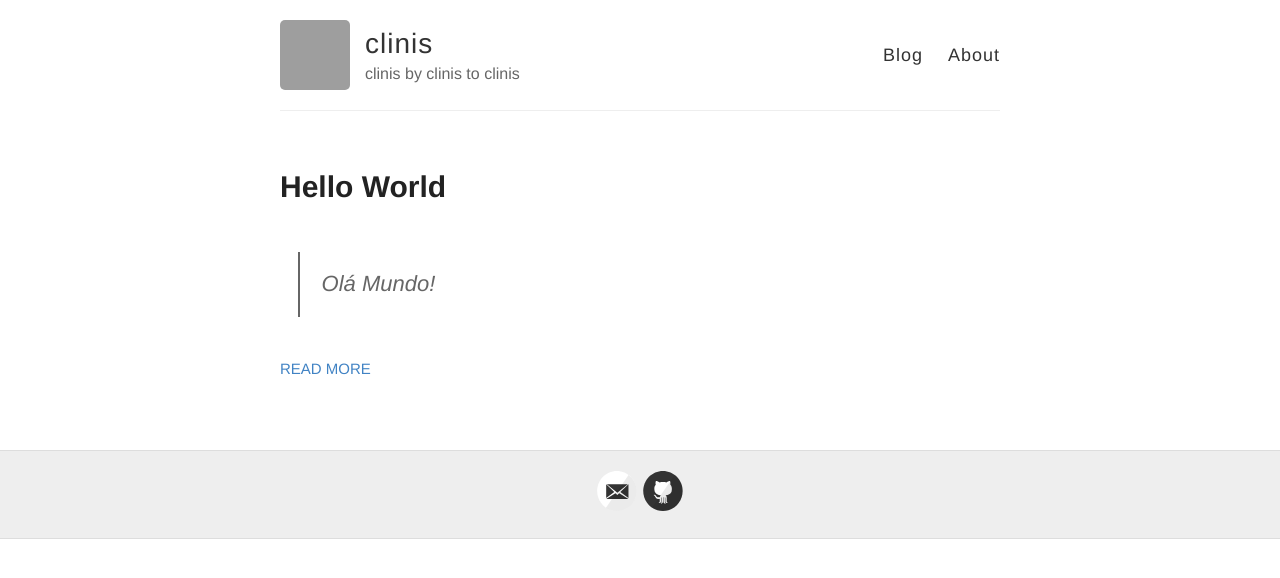
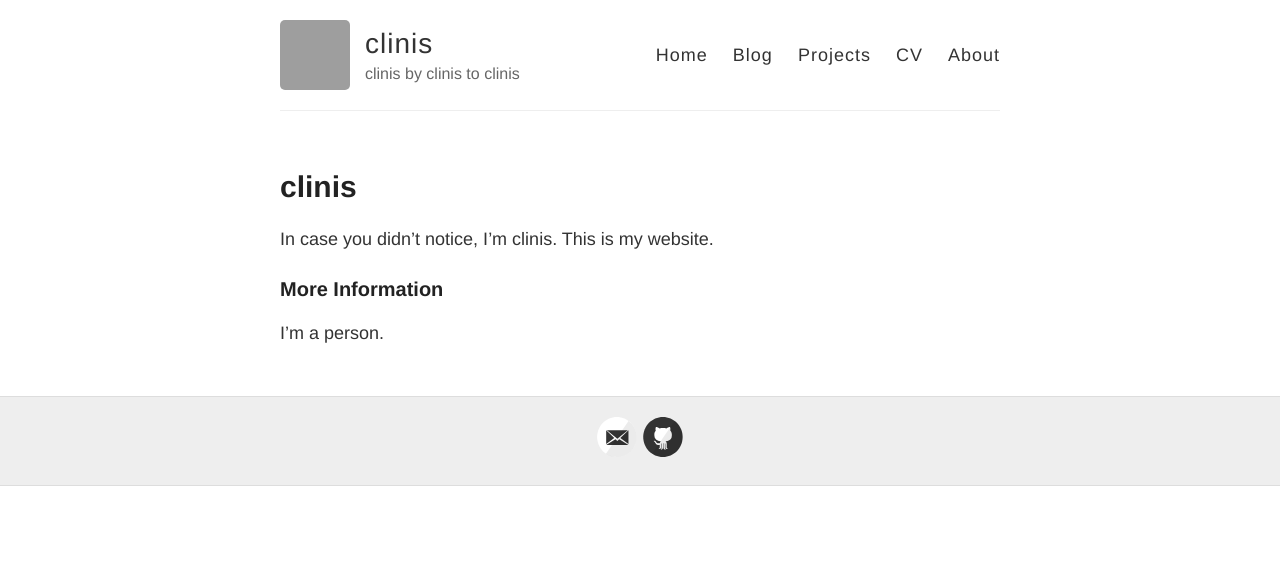
Before and after one commit to clinis/clinis.github.io, a Jekyll site: the page built from _pages/index.md, in a window 1280 px wide. Shown: the top 578 px of the page. Built offline with Jekyll 4.4.1, drawn with Linux system fonts in a browser that asks for light colours; grey boxes are pictures that could not be loaded.

Commit message:
Move pages to a folder
- moved pages to a folder;
- fixed 404 page.

```diff
--- a/_config.yml
+++ b/_config.yml
@@ -53,7 +53,7 @@ baseurl: ""
 # !! You don't need to change any of the configuration flags below !!
 #
 
-permalink: /:title/
+permalink: /blog/:title/
 
 # The release of Jekyll Now that you're using
 version: v1.2.0
@@ -87,3 +87,7 @@ exclude:
   - node_modules
   - gulpfile.js
   - package.json
+
+# Create pages inside _pages directory instead of in the root folder
+include:
+  - _pages
--- a/_layouts/default.html
+++ b/_layouts/default.html
@@ -1,7 +1,7 @@
 <!DOCTYPE html>
 <html>
   <head>
-    <title>{% if page.title %}{{ page.title }} – {% endif %}{{ site.name }} – {{ site.description }}</title>
+    <title>{% if page.title %}{{ page.title }} – {% endif %}{{ site.description }}</title>
 
     {% include meta.html %}
 
@@ -27,7 +27,10 @@
           </div>
 
           <nav>
-            <a href="{{ site.baseurl }}/">Blog</a>
+            <a href="{{ site.baseurl }}/">Home</a>
+            <a href="{{ site.baseurl }}/blog">Blog</a>
+            <a href="{{ site.baseurl }}/projects">Projects</a>
+            <a href="{{ site.url }}/cv">CV</a>
             <a href="{{ site.baseurl }}/about">About</a>
           </nav>
         </header>
--- a/index.html
+++ b/_pages/blog.html
@@ -1,5 +1,7 @@
 ---
 layout: default
+title: Blog
+permalink: /blog/
 ---
 
 <div class="posts">
--- /dev/null
+++ b/_pages/index.md
@@ -0,0 +1,11 @@
+---
+layout: page
+title: clinis
+permalink: /
+---
+
+In case you didn't notice, I'm clinis. This is my website.
+
+### More Information
+
+I'm a person.
```
Also changed, not shown: _pages/404.md (renamed from 404.md, +1 -0 lines), _pages/about.md (renamed from about.md).
